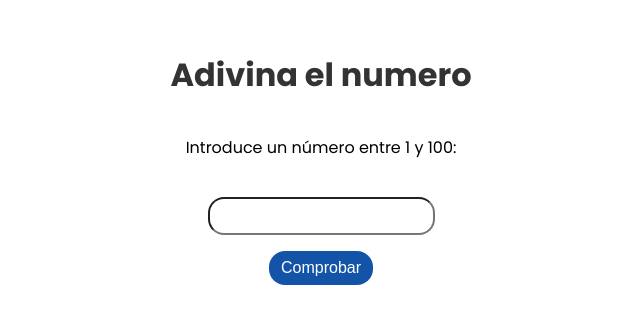
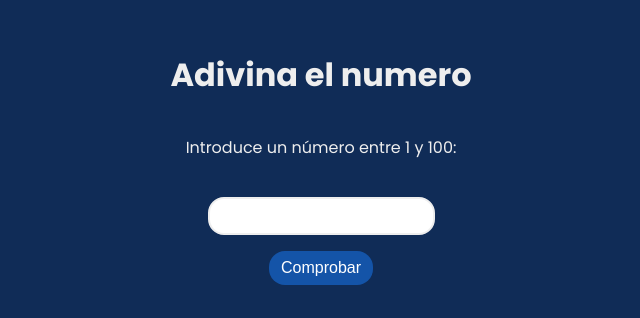
Before and after one commit to tinomat/juegoAdivinanza, a plain HTML site: page index.html in a window 1280 px wide. Shown: the part 219-537 px from the top of the page, without its empty margins (319-959 px from the left). Drawn offline with Linux system fonts and the light colour scheme.

Commit message:
changes colors ang bgc

```diff
--- a/css/style.css
+++ b/css/style.css
@@ -8,15 +8,20 @@ body {
   min-height: 100dvh;
   gap: 1rem;
   font-family: "poppins";
+  background-color: #102c57;
 }
 h1 {
-  color: #333;
+  color: #eee;
   margin-bottom: 0;
 }
 input {
   padding: 8px;
   font-size: 16px;
   border-radius: 1rem;
+  border: 2px solid #eee;
+}
+input:focus {
+  outline: 2px solid #000;
 }
 button {
   padding: 8px 12px;
@@ -39,4 +44,5 @@ p {
   border-radius: 1rem;
   padding: 0.3rem;
   text-align: center;
+  color: #eee;
 }
```
